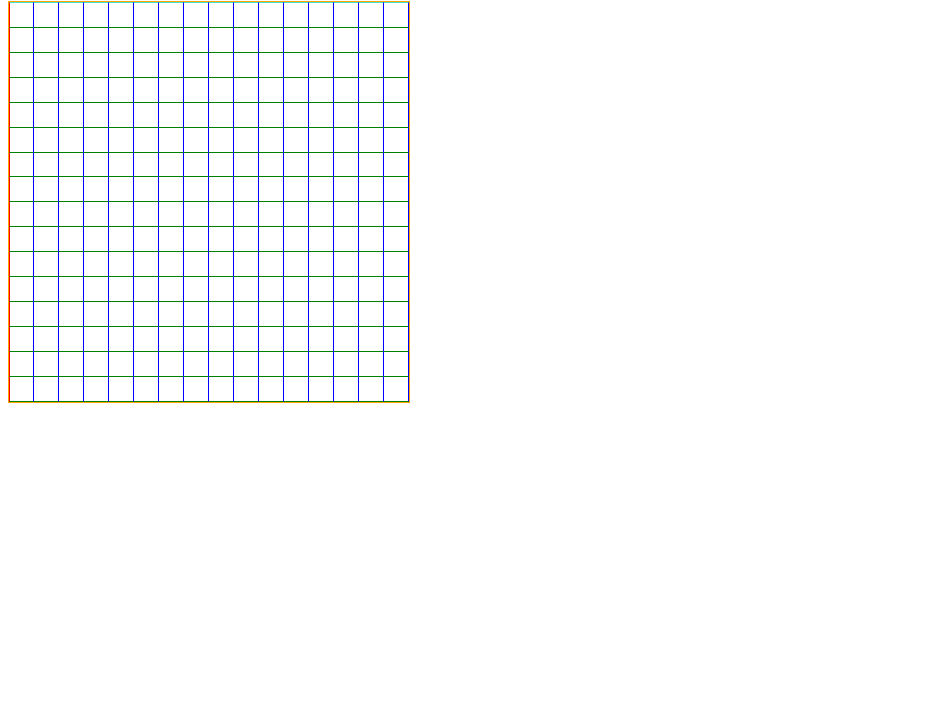
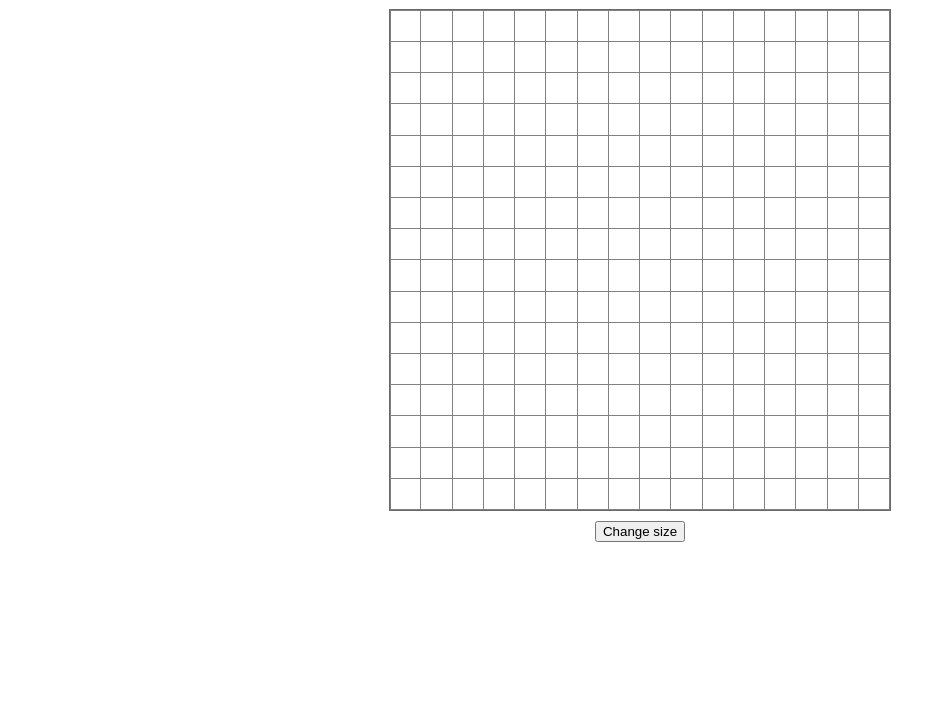
Before and after one commit to binhquocnguyen/odin-etch-a-sketch, a plain HTML site: page index.html in a window 1280 px wide. Shown: the part 79-800 px from the top of the page, without its empty margins (0-946 px from the left). Drawn offline with Linux system fonts and the light colour scheme.

Commit message:
feat: Add size input button and Modify UI

```diff
--- a/index.html
+++ b/index.html
@@ -11,5 +11,7 @@
     <h1>Etch a Sketch</h1>
     <div class="grid-container">
     </div>
+
+    <button id="grid-size">Change size</button>
 </body>
 </html>
--- a/script.js
+++ b/script.js
@@ -1,33 +1,37 @@
 const gridContainer = document.querySelector('.grid-container');
 
+let gridSize = 16; //default
+
 function createGridSquare() {
-    for (let i = 1; i <= 16; i++) { //each column
+    gridContainer.innerHTML = '';
+
+    for (let i = 1; i <= gridSize; i++) { //each column
         const gridColumn = document.createElement('div');
         gridColumn.className = 'grid-column';
         gridContainer.appendChild(gridColumn);
 
-        for (let j = 1; j <= 16; j++) { //each row
+        for (let j = 1; j <= gridSize; j++) { //each row
             const squareBox = document.createElement('div');
             squareBox.className = 'square-box';
             gridColumn.appendChild(squareBox);
 
             /* Boxes' borders */
-            squareBox.style.borderRight = '1px solid blue'; //test (color)
+            squareBox.style.borderRight = '1px solid grey';
 
-            squareBox.style.borderBottom = '1px solid green'; //test (color)
+            squareBox.style.borderBottom = '1px solid grey';
 
             if (i == 1) {
-                squareBox.style.borderLeft = '1px solid red'; //test (color)
+                squareBox.style.borderLeft = '1px solid grey';
             }
 
             if (j == 1) {
-                squareBox.style.borderTop = '1px solid turquoise'; //test (color)
+                squareBox.style.borderTop = '1px solid grey';
             }
         }
     }
 }
 
-createGridSquare();
+createGridSquare(); //default
 
 function changeColor() {
     const squareBoxes = document.querySelectorAll('.square-box');
@@ -39,4 +43,17 @@ function changeColor() {
     });
 };
 
-changeColor();
+changeColor(); //default
+
+function newGridSize() {
+    do {
+        gridSize = prompt("Enter grid size [1-100]: ", 16);
+    } while (gridSize < 1 || gridSize > 100);
+
+    createGridSquare();
+    changeColor();
+}
+
+const gridSizeBtn = document.querySelector('#grid-size');
+
+gridSizeBtn.addEventListener('click', newGridSize);
--- a/style.css
+++ b/style.css
@@ -1,9 +1,15 @@
+body {
+    display: flex;
+    flex-direction: column;
+    align-items: center;
+}
+
 /* Square grid's styling */
 .grid-container {
     display: flex;
-    border: 1px solid orange; /* test */
-    width: 400px;
-    height: 400px;
+    border: 1px solid dimgrey; /* test */
+    width: 500px;
+    height: 500px;
 }
 
 .grid-column {
@@ -12,6 +18,10 @@
     flex-direction: column;
 }
 
-.grid-column > div {
+.grid-column .square-box {
     flex: 1;
 }
+
+#grid-size {
+    margin-top: 10px;
+}
```
